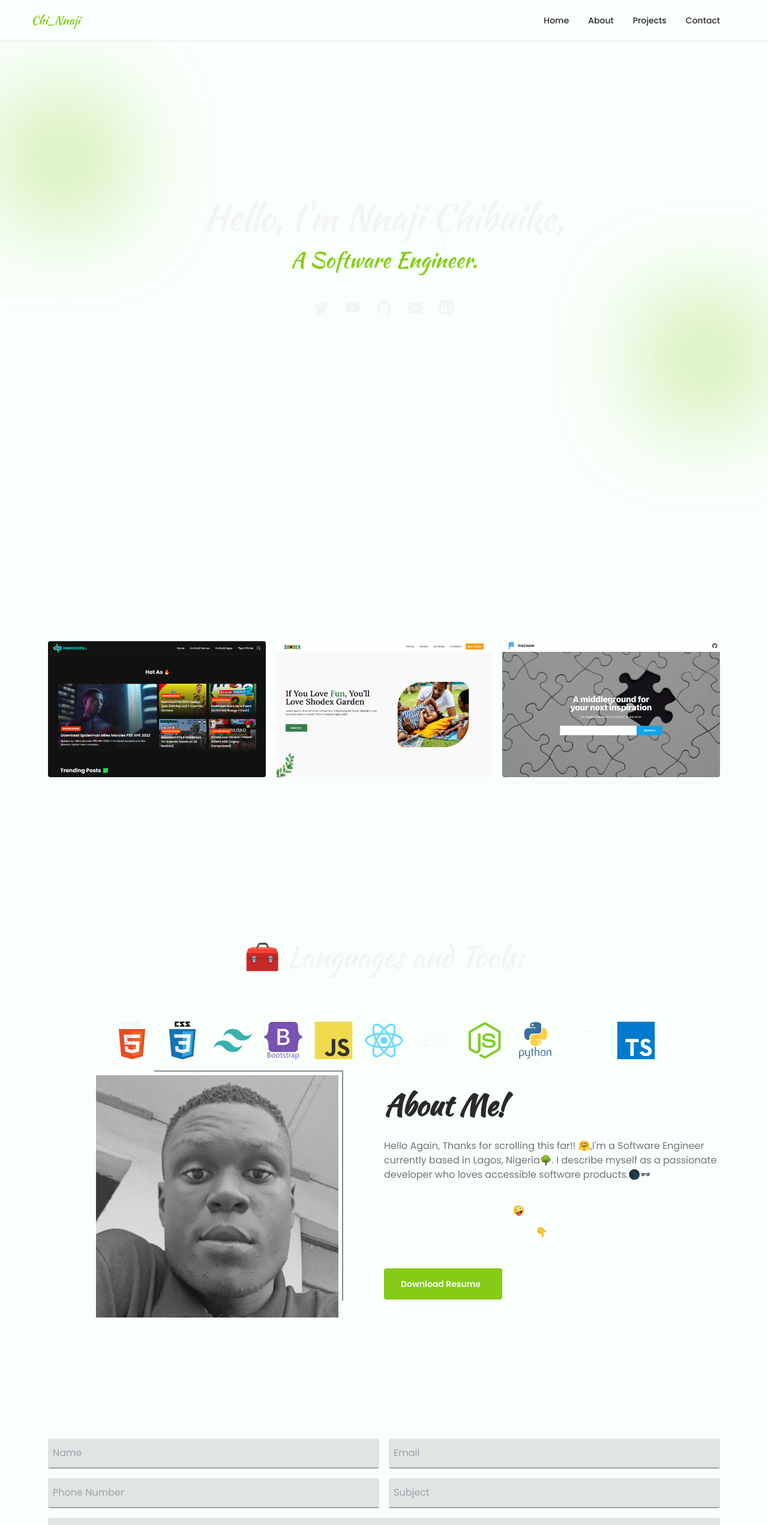
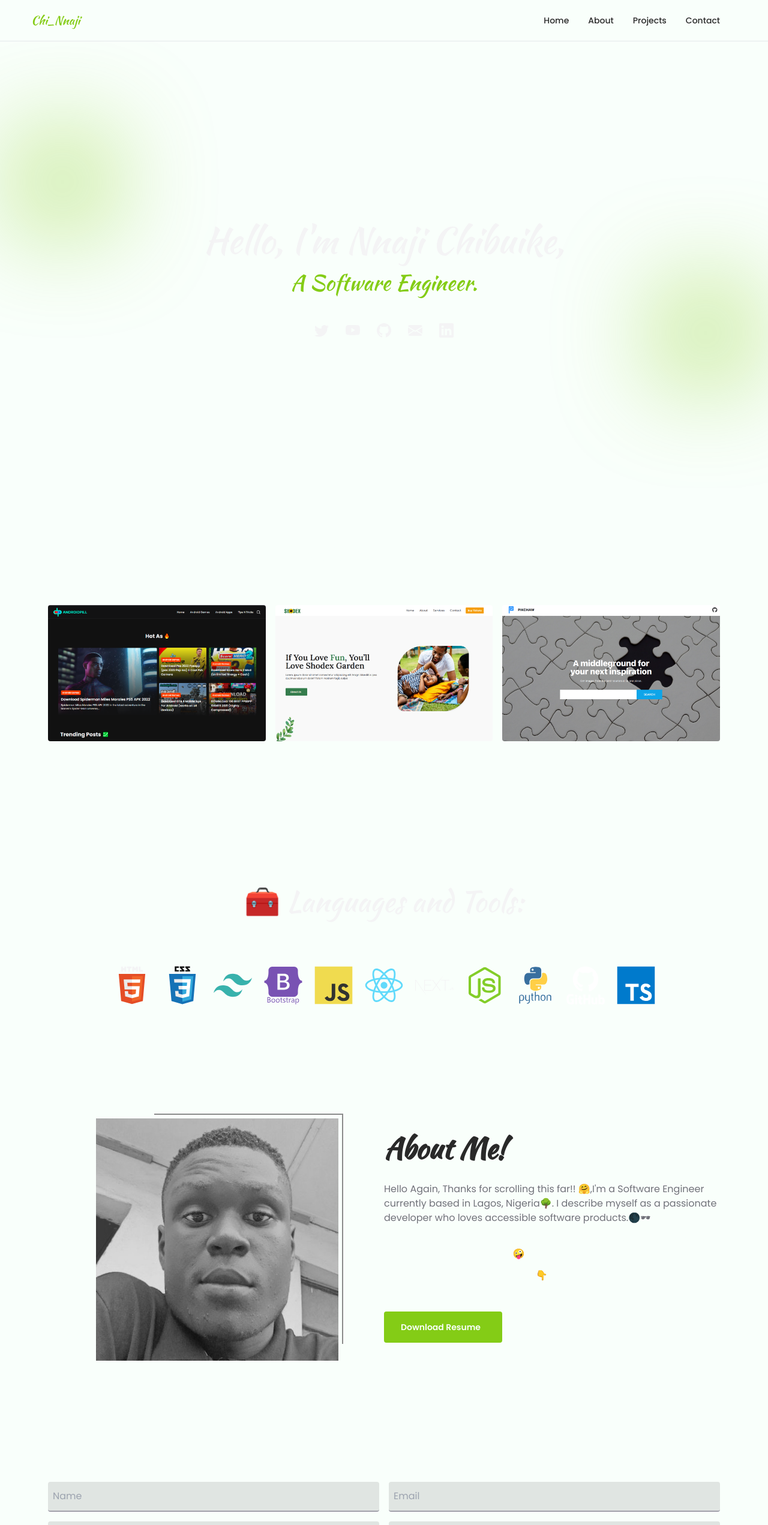
Before and after one commit to chinnaji/chi, a Next.js app: page / in a window 1280 px wide. Shown: the top 2543 px of the page at 60% size. Built offline with nearby package versions, Linux system fonts and the light colour scheme.

Commit message:
updated homepage layout

```diff
--- a/components/Home/About.js
+++ b/components/Home/About.js
@@ -5,7 +5,7 @@ function About() {
   return (
     <section
       id="about"
-      className={`w-full bg-zinc-50 dark:bg-dark-600 relative text-zinc-50  py-10`}
+      className={`w-full bg-zinc-50 dark:bg-dark-600 relative text-zinc-50 md:mt-16 md:py-10`}
     >
       <div className="max-w-6xl	 mx-auto   h-full flex flex-wrap px-5">
         <div className="w-full lg:w-1/2 flex  justify-center items-center  md:-mt-0 ">
@@ -30,7 +30,7 @@ function About() {
 
         <div className="order-first md:order-last w-full lg:w-1/2 flex  justify-center items-center">
           <div>
-            <h1 className=" text-center lg:text-left font-semibold lg:font-semibold text-zinc-600 text-4xl lg:text-5xl max-w-xl lg:mt-0 mt-24 dark:text-zinc-100">
+            <h1 className=" text-center md:text-left font-semibold lg:font-semibold text-zinc-600 text-4xl lg:text-5xl max-w-xl lg:mt-0 mt-24 dark:text-zinc-100">
               {/* I&apos;m Nnaji Chibuike,
               <br />{" "}
               <span className="block mt-2">
@@ -52,11 +52,13 @@ function About() {
               myself as a passionate developer who loves accessible software
               products.🌑🕶
             </p>
-            <p>
+            <p className="md:text-left text-center">
               I love exploring new technologies and staying on top of latest
               trends. I love Javascript....obviously 🤪.
             </p>
-            <p className="mt-3">Check out my resume for more 👇</p>
+            <p className="mt-3 md:text-left text-center">
+              Check out my resume for more 👇
+            </p>
             <div>
               <a
                 href="https://drive.google.com/file/d/1sFj0AOYewqnLjjnGfRuraQ2oe1IfFTlv/view?usp=sharing"
--- a/components/Home/Contact.js
+++ b/components/Home/Contact.js
@@ -46,7 +46,7 @@ function Contact() {
   return (
     <section
       id="contact"
-      className={`w-full bg-zinc-50 dark:bg-dark-600 relative text-zinc-50  py-10`}
+      className={`w-full bg-zinc-50 dark:bg-dark-600 relative text-zinc-50  md:mt-0 mt-12 py-10`}
     >
       {isSent ? (
         <section className="my-10 py-10  px-2 max-w-6xl	mx-auto flex flex-wrap flex-col justify-center items-center">
--- a/components/Home/Hero.js
+++ b/components/Home/Hero.js
@@ -14,7 +14,7 @@ import {
 
 function Hero() {
   return (
-    <section className="relative flex items-center justify-center p-5 min-h-[calc(100vh-5rem)]">
+    <section className="relative flex items-center justify-center mt-10 pt-24 p-5 min-h-[calc(100vh-10rem)] ">
       <div className="max-w-[800px]  text-center mx-auto text-zinc-100">
         <h1 className="text-6xl">Hello, I&apos;m Nnaji Chibuike,</h1>
         <h2 className="text-4xl mt-5 text-lime-500  ">A Software Engineer.</h2>
--- a/components/Home/Projects.js
+++ b/components/Home/Projects.js
@@ -48,7 +48,7 @@ function Projects() {
   return (
     <section
       id="projects"
-      className={`w-full bg-zinc-50 dark:bg-dark-600 relative text-zinc-50  py-10 mt-16`}
+      className={`w-full bg-zinc-50 dark:bg-dark-600 relative text-zinc-50  py-5 mt-16`}
     >
       <div className="px-2 py-8 max-w-6xl	gay-y-5 mx-auto flex flex-wrap  ">
         <div className="w-full text-center pt-7 mb-10">
--- a/components/Home/TechStacks.js
+++ b/components/Home/TechStacks.js
@@ -2,7 +2,7 @@ import React from "react";
 
 function TechStacks() {
   return (
-    <section className=" techStacks items-center justify-center my-28 p-3 lg:-mb-0 -mb-12 gap-5 flex fill-zinc-100 flex-wrap  max-w-[1200px] mx-auto">
+    <section className=" techStacks items-center justify-center py-28 p-3 lg:-mb-0 -mb-12 gap-5 flex fill-zinc-100 flex-wrap  max-w-[1200px] mx-auto">
       <h2 className="w-full text-center lg:text-5xl text-4xl mb-12 lg:mb-16  text-zinc-100">
         🧰 Languages and Tools:
       </h2>
```
